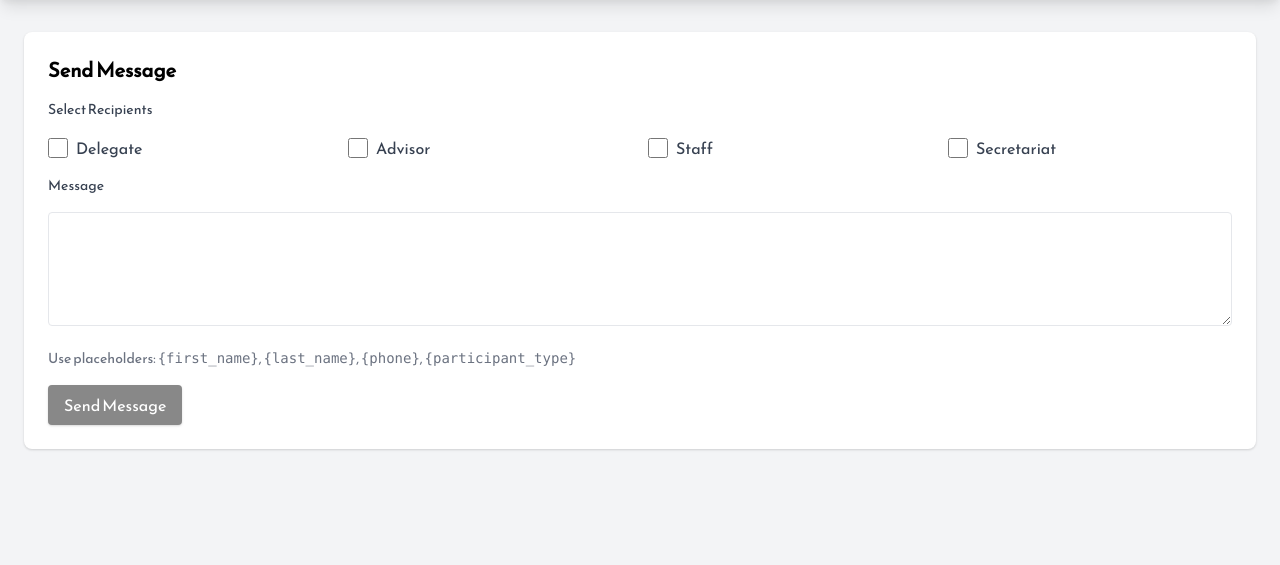
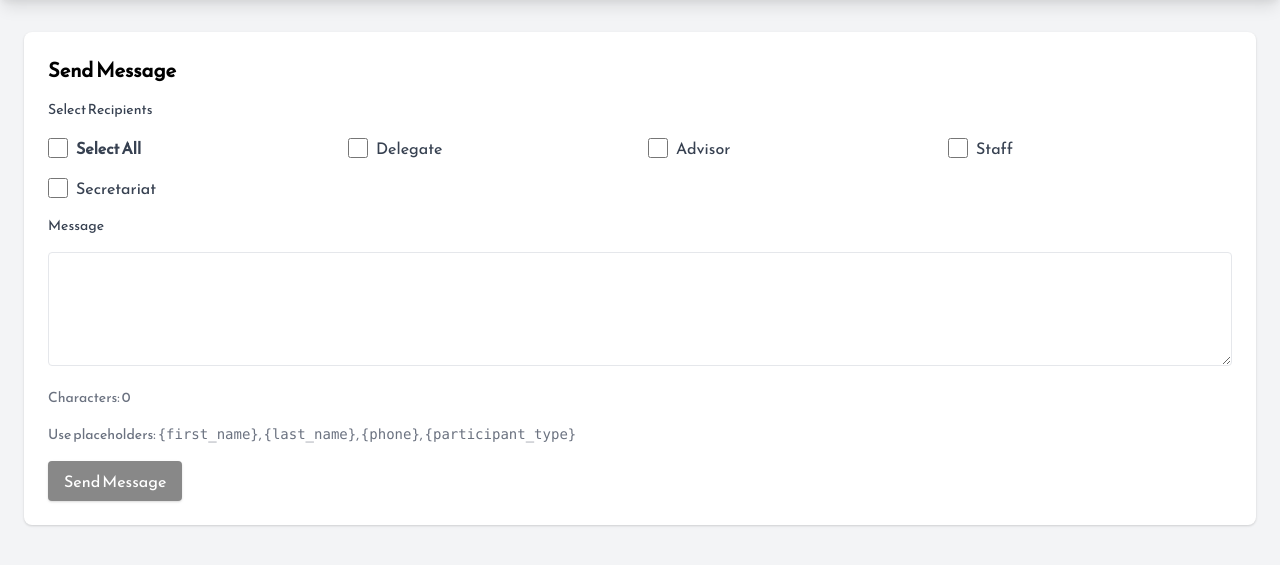
Before and after one commit to parthkotwal/munnorthwest_sms, a Flask app: page /send_message in a window 1280 px wide. Shown: the part 56-621 px from the top of the page. Run offline with Flask 3, Linux system fonts and the light colour scheme; a user stored in the database is signed in; tables that the repository leaves empty hold one stand-in row (values such as "Sample post"); grey boxes marked "Sample" are stand-in pictures; some libraries are stand-ins or nearby versions.

Commit message:
more features to send message

```diff
--- a/app.py
+++ b/app.py
@@ -28,6 +28,10 @@ def create_app():
         from models import Admin  # Avoid circular imports
         return db.session.get(Admin, int(user_id))
 
+    @app.route('/')
+    def index():
+        return redirect(url_for('routes.login'))
+
     migrate = Migrate(app, db)
 
     from routes import routes
--- a/routes.py
+++ b/routes.py
@@ -367,7 +367,17 @@ def send_message():
         return jsonify({'success': False, 'message': 'No conference selected'}), 400
 
     if request.method == 'GET':
-        return render_template('send_message.html', conference=current_user.conference)
+        # Fetch all secretariat members for the conference
+        secretariat_members = Participant.query.filter_by(
+            conference_id=current_user.conference_id,
+            participant_type="Secretariat"
+        ).all()
+
+        return render_template(
+            'send_message.html',
+            conference=current_user.conference,
+            secretariat_members=secretariat_members
+        )
 
     data = request.get_json()
     message_content = data.get('message', '').strip()
@@ -379,13 +389,25 @@ def send_message():
     valid_types = {'Delegate', 'Advisor', 'Staff', 'Secretariat'}
     selected_types = set(recipient_types).intersection(valid_types)
 
-    if not selected_types:
-        return jsonify({'success': False, 'message': 'Invalid recipient types selected'}), 400
+    # Collect individual secretariat selections separately
+    secretariat_selected = "Secretariat" in recipient_types
+    individual_secretariat_names = [r for r in recipient_types if r not in valid_types]
 
+    # Query standard participant types
     recipients = Participant.query.filter(
         Participant.conference_id == current_user.conference_id,
         Participant.participant_type.in_(list(selected_types))
     ).all()
+
+    # Query individually selected secretariat members
+    if individual_secretariat_names:
+        secretariat_recipients = Participant.query.filter(
+            Participant.conference_id == current_user.conference_id,
+            Participant.participant_type == "Secretariat",
+            Participant.first_name.in_([name.split()[0] for name in individual_secretariat_names]),
+            Participant.last_name.in_([name.split()[1] for name in individual_secretariat_names if " " in name])
+        ).all()
+        recipients.extend(secretariat_recipients)
 
     if not recipients:
         return jsonify({'success': False, 'message': 'No recipients found for the selected categories'}), 400
@@ -394,7 +416,6 @@ def send_message():
     failed_count = 0
     errors = []
 
-    # Store message template once
     message_entry = Message(
         content=message_content,
         sent_by=current_user.id,
@@ -440,6 +461,7 @@ def send_message():
         'errors': errors
     })
 
+
 def send_sms_twilio(to:str, message:str):
     """Send SMS using Twilio API."""
     try:
--- a/templates/manage_participants.html
+++ b/templates/manage_participants.html
@@ -21,9 +21,10 @@
         <!-- Table of Contents -->
         <div class="mt-4 mb-4">
             <div class="space-x-4">
+                <p class="text-black-600">Navigate:</p>
                 {% for type in participant_types %}
                 <a href="#{{ type }}Table" class="text-blue-600 hover:text-blue-900 text-sm">
-                    {{ type }}s
+                    {{ type }}
                 </a>
                 {% endfor %}
             </div>
--- a/templates/send_message.html
+++ b/templates/send_message.html
@@ -8,17 +8,36 @@
     <form id="send-message-form" class="space-y-4">
         <label class="block text-sm font-medium text-gray-700">Select Recipients</label>
         <div class="grid grid-cols-2 md:grid-cols-4 gap-4">
+            <!-- Select All Checkbox -->
+            <label class="flex items-center space-x-2">
+                <input type="checkbox" id="select-all" class="form-checkbox h-5 w-5 text-blue-600">
+                <span class="text-gray-700 font-semibold">Select All</span>
+            </label>
+
             {% for type in ["Delegate", "Advisor", "Staff", "Secretariat"] %}
             <label class="flex items-center space-x-2">
-                <input type="checkbox" name="recipient_types" value="{{ type }}" class="form-checkbox h-5 w-5 text-blue-600">
+                <input type="checkbox" name="recipient_types" value="{{ type }}" class="form-checkbox h-5 w-5 text-blue-600 recipient-checkbox">
                 <span class="text-gray-700">{{ type }}</span>
+            </label>
+            {% endfor %}
+        </div>
+
+        <!-- Individual Secretariat Members (Initially Hidden) -->
+        <div id="secretariat-members" class="grid grid-cols-2 md:grid-cols-4 gap-4 mt-2 hidden">
+            {% for member in secretariat_members %}
+            <label class="flex items-center space-x-2">
+                <input type="checkbox" name="recipient_types" value="{{ member.first_name }} {{ member.last_name }}" class="form-checkbox h-5 w-5 text-blue-600 secretariat-member">
+                <span class="text-gray-700">{{ member.first_name }} {{ member.last_name }}</span>
             </label>
             {% endfor %}
         </div>
 
         <label class="block text-sm font-medium text-gray-700">Message</label>
         <textarea id="message-content" name="message" rows="4" class="w-full border rounded p-2"></textarea>
-        <p class="text-sm text-gray-500">Use placeholders: <code>{{ '{first_name}' }}</code>, <code>{{ '{last_name}' }}</code>, <code>{{ '{phone}' }}</code>, <code>{{ '{participant_type}' }}</code></p>
+        <p id="char-count" class="text-sm text-gray-500">Characters: 0</p>
+        <p class="text-sm text-gray-500">
+            Use placeholders: <code>{{ '{first_name}' }}</code>, <code>{{ '{last_name}' }}</code>, <code>{{ '{phone}' }}</code>, <code>{{ '{participant_type}' }}</code>
+        </p>
 
         <button type="submit" class="px-4 py-2 text-white conference-primary rounded shadow">Send Message</button>
     </form>
@@ -29,11 +48,48 @@
 
 {% block scripts %}
 <script>
+document.addEventListener("DOMContentLoaded", function () {
+    const messageBox = document.getElementById("message-content");
+    const charCount = document.getElementById("char-count");
+    const selectAllCheckbox = document.getElementById("select-all");
+    const recipientCheckboxes = document.querySelectorAll(".recipient-checkbox");
+    const secretariatCheckbox = document.querySelector("input[value='Secretariat']");
+    const secretariatMembersDiv = document.getElementById("secretariat-members");
+    const secretariatMembersCheckboxes = document.querySelectorAll(".secretariat-member");
+
+    // Character count update
+    messageBox.addEventListener("input", function () {
+        charCount.textContent = `Characters: ${messageBox.value.length}`;
+    });
+
+    // Toggle Secretariat Members
+    secretariatCheckbox.addEventListener("change", function () {
+        if (this.checked) {
+            secretariatMembersDiv.classList.remove("hidden");
+        } else {
+            secretariatMembersDiv.classList.add("hidden");
+            secretariatMembersCheckboxes.forEach(cb => cb.checked = false);
+        }
+    });
+
+    // Select All functionality
+    selectAllCheckbox.addEventListener("change", function () {
+        const isChecked = this.checked;
+        recipientCheckboxes.forEach(cb => {
+            cb.checked = isChecked;
+            if (cb.value === "Secretariat") {
+                cb.dispatchEvent(new Event("change"));
+            }
+        });
+        secretariatMembersCheckboxes.forEach(cb => cb.checked = isChecked);
+    });
+
+    // Handle form submission
     document.getElementById("send-message-form").addEventListener("submit", function(event) {
         event.preventDefault();
 
         let formData = {
-        message: document.getElementById("message-content").value,
+            message: messageBox.value,
             recipient_types: Array.from(document.querySelectorAll("input[name='recipient_types']:checked"))
                 .map(cb => cb.value)
         };
@@ -55,5 +111,6 @@ document.getElementById("send-message-form").addEventListener("submit", function
         })
         .catch(error => console.error("Error:", error));
     });
+});
 </script>
 {% endblock %}
```
Lines whose indentation alone changed are shown as unchanged.
